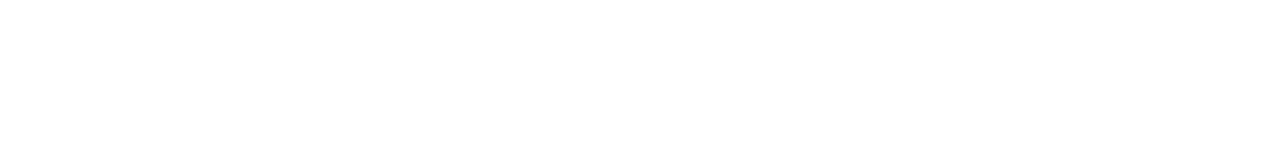
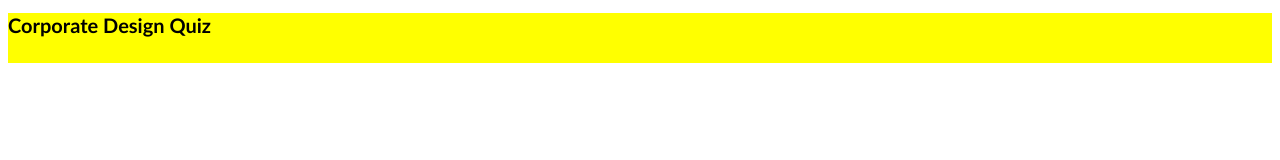
Before and after one commit to miriam-ertl/cd-quiz, a plain HTML site: page index.html in a window 1280 px wide. Drawn offline with Linux system fonts and the light colour scheme.

Commit message:
=new title

```diff
--- a/index.html
+++ b/index.html
@@ -8,5 +8,6 @@
   </head>
   <body>
     <header class="header"></header>
+    <h1 class="title">Corporate Design Quiz</h1>
   </body>
 </html>
--- a/styles.css
+++ b/styles.css
@@ -1,3 +1,14 @@
 * {
   box-sizing: border-box;
 }
+
+body {
+  font-family: "Gill Sans", "Gill Sans MT", Calibri, "Trebuchet MS", sans-serif;
+  font-size: 10px;
+}
+
+.title {
+  background-color: yellow;
+  color: black;
+  height: 50px;
+}
```
